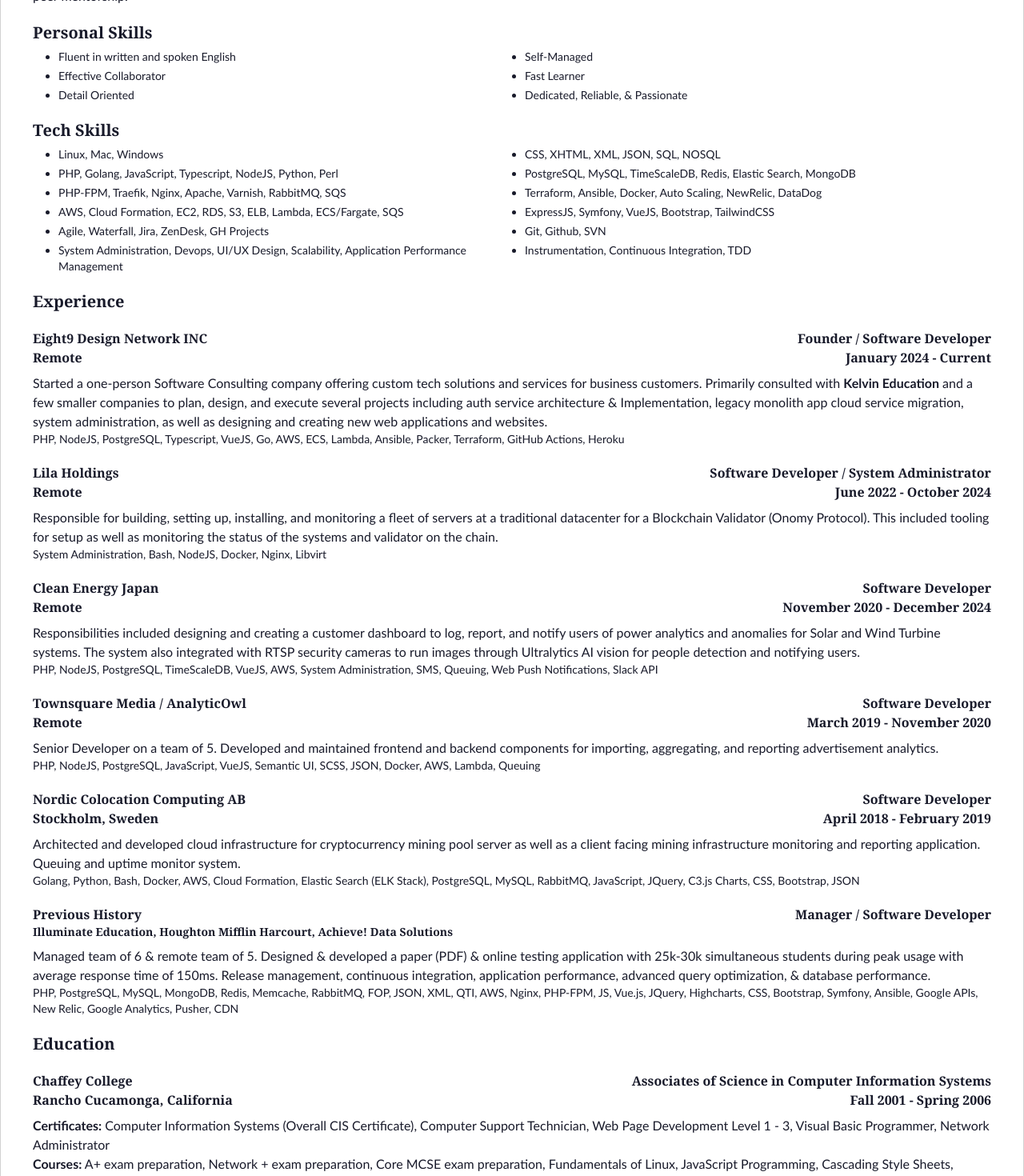
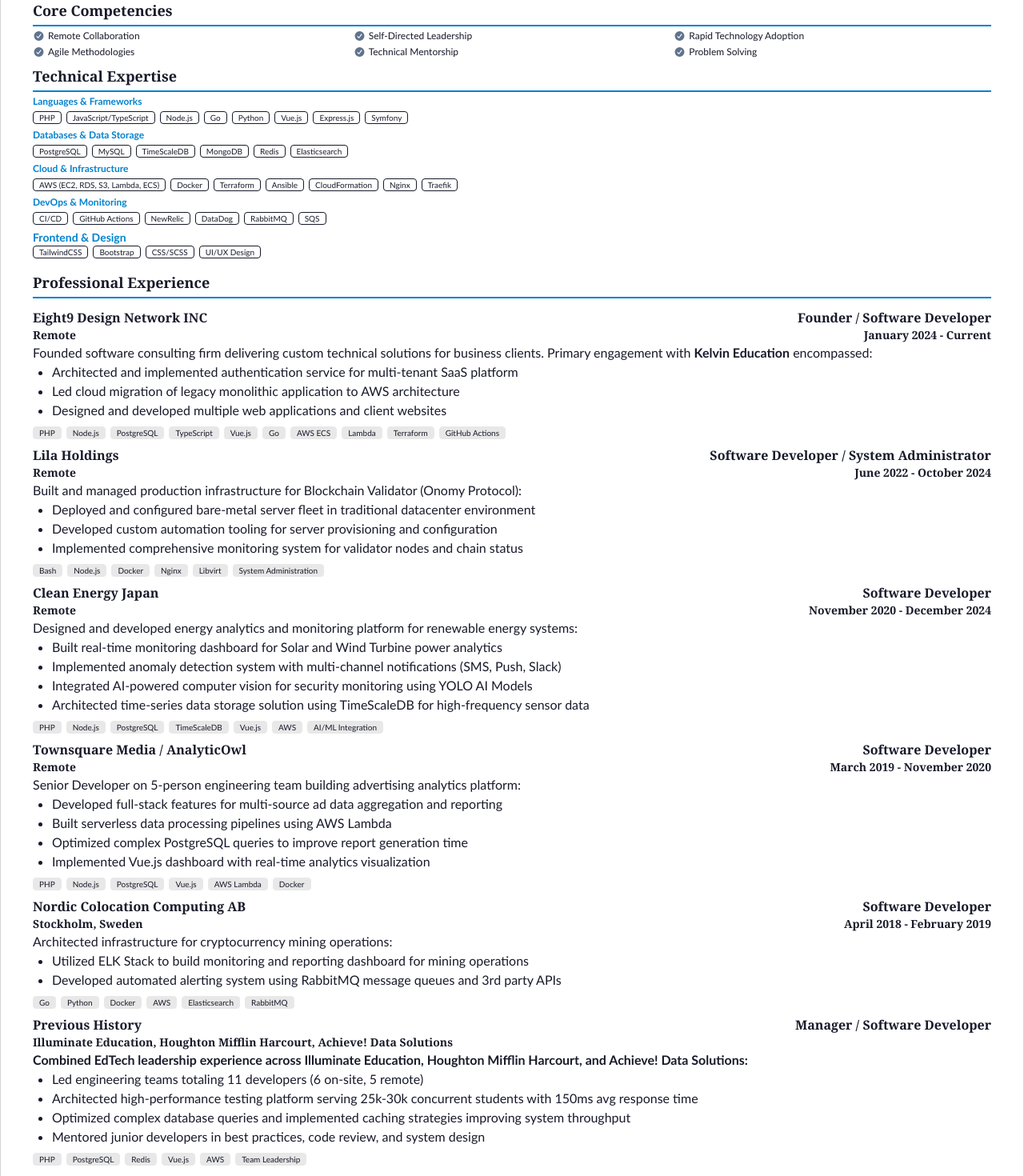
Before and after one commit to Twenty7/mt-resume, a Vue app: page / in a window 1280 px wide. Shown: the part 360-1830 px from the top of the page at 80% size. Built offline with nearby package versions, Linux system fonts and the light colour scheme; a web font is replaced by a local one.

Commit message:
Rework resume content and visuals

```diff
--- a/src/components/ExpComponent.vue
+++ b/src/components/ExpComponent.vue
@@ -35,12 +35,12 @@
 </script>
 <template>
   <div class="exp-component">
-    <div class="exp-container flex mt-5 mb-2">
+    <div class="exp-container flex mt-2">
       <div :class="`w-${props.leftWidth} flex-auto`">
         <div class="subtitle font-bold">
           {{ props.company }}
         </div>
-        <div class="subtitle font-semibold" :class="props.locationClass">
+        <div class="subtitle font-semibold text-sm" :class="props.locationClass">
           {{ props.location }}
         </div>
       </div>
@@ -48,7 +48,7 @@
         <div class="subtitle font-bold">
           {{ props.title }}
         </div>
-        <div class="subtitle font-semibold">
+        <div class="subtitle font-semibold text-sm">
           {{ props.date }}
         </div>
       </div>
--- a/src/components/Home.vue
+++ b/src/components/Home.vue
@@ -34,43 +34,101 @@
         </div>
       </div>
 
-      <h2 class="subtitle text-xl font-bold">Summary</h2>
-      <p>
-        Senior Software Developer with more than 10 years of professional experience in architecting and developing online web applications as well as their supporting infrastructure. Primary technical focus points include PHP, Javascript, NodeJS, GO, PostgreSQL, AWS, Docker, Terraform, Ansible, as well as instrumentation and application optimization for high throughput web applications. Strong background in system architecture, requirements gathering, project management, leadership, and peer mentorship.
+      <h2 class="subtitle text-lg font-bold mt-1 mb-1 border-b-2 border-primary">Professional Summary</h2>
+      <p class="leading-normal">
+        Senior Software Developer with 15+ years of professional experience architecting and delivering high-performance web applications across Education Technology, Blockchain, Energy Analytics, and Media Advertisement industries. Proven expertise in full-stack development, cloud infrastructure, and DevOps practices. Specialized in building scalable systems capable of handling 25k+ concurrent users with sub-200ms response times. Strong track record in technical leadership, system architecture, and cross-functional collaboration.
       </p>
 
-      <h2 class="subtitle text-xl font-bold">Personal Skills</h2>
-      <div class="mx-8">
-        <ul class="list-disc grid grid-cols-2 text-sm gap-x-8 gap-y-1 text-sm">
-          <li>Fluent in written and spoken English</li>
-          <li>Self-Managed</li>
-          <li>Effective Collaborator</li>
-          <li>Fast Learner</li>
-          <li>Detail Oriented</li>
-          <li>Dedicated, Reliable, & Passionate</li>
-        </ul>
+      <h2 class="subtitle text-lg font-bold mt-2 mb-1 border-b-2 border-primary pb-1">Core Competencies</h2>
+      <div class="grid grid-cols-2 md:grid-cols-3 gap-1 text-xs">
+        <div class="flex items-center gap-1">
+          <FontAwesomeIcon :icon="['fa', 'check-circle']" class="text-secondary" />
+          <span>Remote Collaboration</span>
+        </div>
+        <div class="flex items-center gap-1">
+          <FontAwesomeIcon :icon="['fa', 'check-circle']" class="text-secondary" />
+          <span>Self-Directed Leadership</span>
+        </div>
+        <div class="flex items-center gap-1">
+          <FontAwesomeIcon :icon="['fa', 'check-circle']" class="text-secondary" />
+          <span>Rapid Technology Adoption</span>
+        </div>
+        <div class="flex items-center gap-1">
+          <FontAwesomeIcon :icon="['fa', 'check-circle']" class="text-secondary" />
+          <span>Agile Methodologies</span>
+        </div>
+        <div class="flex items-center gap-1">
+          <FontAwesomeIcon :icon="['fa', 'check-circle']" class="text-secondary" />
+          <span>Technical Mentorship</span>
+        </div>
+        <div class="flex items-center gap-1">
+          <FontAwesomeIcon :icon="['fa', 'check-circle']" class="text-secondary" />
+          <span>Problem Solving</span>
+        </div>
       </div>
 
-      <h2 class="subtitle text-xl font-bold">Tech Skills</h2>
-      <div class="mx-8">
-        <ul class="list-disc grid grid-cols-2 text-sm gap-x-8 gap-y-1 text-sm">
-          <li>Linux, Mac, Windows</li>
-          <li>CSS, XHTML, XML, JSON, SQL, NOSQL</li>
-          <li>PHP, Golang, JavaScript, Typescript, NodeJS, Python, Perl</li>
-          <li>PostgreSQL, MySQL, TimeScaleDB, Redis, Elastic Search, MongoDB</li>
-          <li>PHP-FPM, Traefik, Nginx, Apache, Varnish, RabbitMQ, SQS</li>
-          <li>Terraform, Ansible, Docker, Auto Scaling, NewRelic, DataDog</li>
-          <li>AWS, Cloud Formation, EC2, RDS, S3, ELB, Lambda, ECS/Fargate, SQS</li>
-          <li>ExpressJS, Symfony, VueJS, Bootstrap, TailwindCSS</li>
-          <li>Agile, Waterfall, Jira, ZenDesk, GH Projects</li>
-          <li>Git, Github, SVN</li>
-          <li>System Administration, Devops, UI/UX Design, Scalability, Application Performance Management</li>
-          <li>Instrumentation, Continuous Integration, TDD</li>
-        </ul>
+      <h2 class="subtitle text-lg font-bold mt-2 mb-1 border-b-2 border-primary pb-1">Technical Expertise</h2>
+      <div class="space-y-1.5">
+        <div>
+          <h3 class="font-semibold text-xs text-primary mb-1">Languages & Frameworks</h3>
+          <div class="flex flex-wrap gap-1.5">
+            <span class="badge badge-outline badge-xs">PHP</span>
+            <span class="badge badge-outline badge-xs">JavaScript/TypeScript</span>
+            <span class="badge badge-outline badge-xs">Node.js</span>
+            <span class="badge badge-outline badge-xs">Go</span>
+            <span class="badge badge-outline badge-xs">Python</span>
+            <span class="badge badge-outline badge-xs">Vue.js</span>
+            <span class="badge badge-outline badge-xs">Express.js</span>
+            <span class="badge badge-outline badge-xs">Symfony</span>
+          </div>
+        </div>
+        <div>
+          <h3 class="font-semibold text-xs text-primary mb-1">Databases & Data Storage</h3>
+          <div class="flex flex-wrap gap-1.5">
+            <span class="badge badge-outline badge-xs">PostgreSQL</span>
+            <span class="badge badge-outline badge-xs">MySQL</span>
+            <span class="badge badge-outline badge-xs">TimeScaleDB</span>
+            <span class="badge badge-outline badge-xs">MongoDB</span>
+            <span class="badge badge-outline badge-xs">Redis</span>
+            <span class="badge badge-outline badge-xs">Elasticsearch</span>
+          </div>
+        </div>
+        <div>
+          <h3 class="font-semibold text-xs text-primary mb-1">Cloud & Infrastructure</h3>
+          <div class="flex flex-wrap gap-1.5">
+            <span class="badge badge-outline badge-xs">AWS (EC2, RDS, S3, Lambda, ECS)</span>
+            <span class="badge badge-outline badge-xs">Docker</span>
+            <span class="badge badge-outline badge-xs">Terraform</span>
+            <span class="badge badge-outline badge-xs">Ansible</span>
+            <span class="badge badge-outline badge-xs">CloudFormation</span>
+            <span class="badge badge-outline badge-xs">Nginx</span>
+            <span class="badge badge-outline badge-xs">Traefik</span>
+          </div>
+        </div>
+        <div>
+          <h3 class="font-semibold text-xs text-primary mb-1">DevOps & Monitoring</h3>
+          <div class="flex flex-wrap gap-1.5">
+            <span class="badge badge-outline badge-xs">CI/CD</span>
+            <span class="badge badge-outline badge-xs">GitHub Actions</span>
+            <span class="badge badge-outline badge-xs">NewRelic</span>
+            <span class="badge badge-outline badge-xs">DataDog</span>
+            <span class="badge badge-outline badge-xs">RabbitMQ</span>
+            <span class="badge badge-outline badge-xs">SQS</span>
+          </div>
+        </div>
+        <div>
+          <h3 class="font-semibold text-sm text-primary">Frontend & Design</h3>
+          <div class="flex flex-wrap gap-1.5">
+            <span class="badge badge-outline badge-xs">TailwindCSS</span>
+            <span class="badge badge-outline badge-xs">Bootstrap</span>
+            <span class="badge badge-outline badge-xs">CSS/SCSS</span>
+            <span class="badge badge-outline badge-xs">UI/UX Design</span>
+          </div>
+        </div>
       </div>
 
 
-      <h2 class="subtitle text-xl font-bold">Experience</h2>
+      <h2 class="subtitle text-lg font-bold mt-4 mb-3 border-b-2 border-primary pb-1">Professional Experience</h2>
 
       <ExpComponent
         company="Eight9 Design Network INC"
@@ -78,13 +136,26 @@
         location="Remote"
         date="January 2024 - Current"
       >
-        <p>
-          Started a one-person Software Consulting company offering custom tech solutions and services for business customers.
-          Primarily consulted with <strong>Kelvin Education</strong> and a few smaller companies to plan, design, and execute several projects including auth service architecture & Implementation, legacy monolith app cloud service migration, system administration, as well as designing and creating new web applications and websites.
+        <p class="leading-normal">
+          Founded software consulting firm delivering custom technical solutions for business clients. Primary engagement with <strong>Kelvin Education</strong> encompassed:
         </p>
-        <p class="text-sm">
-          PHP, NodeJS, PostgreSQL, Typescript, VueJS, Go, AWS, ECS, Lambda, Ansible, Packer, Terraform, GitHub Actions, Heroku
-        </p>
+        <ul class="list-disc ml-6">
+          <li>Architected and implemented authentication service for multi-tenant SaaS platform</li>
+          <li>Led cloud migration of legacy monolithic application to AWS architecture</li>
+          <li>Designed and developed multiple web applications and client websites</li>
+        </ul>
+        <div class="mt-2 flex flex-wrap gap-1.5">
+          <span class="badge badge-sm badge-ghost badge-xs">PHP</span>
+          <span class="badge badge-sm badge-ghost badge-xs">Node.js</span>
+          <span class="badge badge-sm badge-ghost badge-xs">PostgreSQL</span>
+          <span class="badge badge-sm badge-ghost badge-xs">TypeScript</span>
+          <span class="badge badge-sm badge-ghost badge-xs">Vue.js</span>
+          <span class="badge badge-sm badge-ghost badge-xs">Go</span>
+          <span class="badge badge-sm badge-ghost badge-xs">AWS ECS</span>
+          <span class="badge badge-sm badge-ghost badge-xs">Lambda</span>
+          <span class="badge badge-sm badge-ghost badge-xs">Terraform</span>
+          <span class="badge badge-sm badge-ghost badge-xs">GitHub Actions</span>
+        </div>
       </ExpComponent>
 
 
@@ -94,12 +165,22 @@
         location="Remote"
         date="June 2022 - October 2024"
       >
-        <p>
-          Responsible for building, setting up, installing, and monitoring a fleet of servers at a traditional datacenter for a Blockchain Validator (Onomy Protocol). This included tooling for setup as well as monitoring the status of the systems and validator on the chain.
+        <p class="leading-normal">
+          Built and managed production infrastructure for Blockchain Validator (Onomy Protocol):
         </p>
-        <p class="text-sm">
-          System Administration, Bash, NodeJS, Docker, Nginx, Libvirt
-        </p>
+        <ul class="list-disc ml-6">
+          <li>Deployed and configured bare-metal server fleet in traditional datacenter environment</li>
+          <li>Developed custom automation tooling for server provisioning and configuration</li>
+          <li>Implemented comprehensive monitoring system for validator nodes and chain status</li>
+        </ul>
+        <div class="mt-2 flex flex-wrap gap-1.5">
+          <span class="badge badge-sm badge-ghost badge-xs">Bash</span>
+          <span class="badge badge-sm badge-ghost badge-xs">Node.js</span>
+          <span class="badge badge-sm badge-ghost badge-xs">Docker</span>
+          <span class="badge badge-sm badge-ghost badge-xs">Nginx</span>
+          <span class="badge badge-sm badge-ghost badge-xs">Libvirt</span>
+          <span class="badge badge-sm badge-ghost badge-xs">System Administration</span>
+        </div>
       </ExpComponent>
 
       <ExpComponent
@@ -108,12 +189,24 @@
         location="Remote"
         date="November 2020 - December 2024"
       >
-        <p>
-          Responsibilities included designing and creating a customer dashboard to log, report, and notify users of power analytics and anomalies for Solar and Wind Turbine systems. The system also integrated with RTSP security cameras to run images through Ultralytics AI vision for people detection and notifying users.
+        <p class="leading-normal">
+          Designed and developed energy analytics and monitoring platform for renewable energy systems:
         </p>
-        <p class="text-sm">
-          PHP, NodeJS, PostgreSQL, TimeScaleDB, VueJS, AWS, System Administration, SMS, Queuing, Web Push Notifications, Slack API
-        </p>
+        <ul class="list-disc ml-6">
+          <li>Built real-time monitoring dashboard for Solar and Wind Turbine power analytics</li>
+          <li>Implemented anomaly detection system with multi-channel notifications (SMS, Push, Slack)</li>
+          <li>Integrated AI-powered computer vision for security monitoring using YOLO AI Models</li>
+          <li>Architected time-series data storage solution using TimeScaleDB for high-frequency sensor data</li>
+        </ul>
+        <div class="mt-2 flex flex-wrap gap-1.5">
+          <span class="badge badge-sm badge-ghost badge-xs">PHP</span>
+          <span class="badge badge-sm badge-ghost badge-xs">Node.js</span>
+          <span class="badge badge-sm badge-ghost badge-xs">PostgreSQL</span>
+          <span class="badge badge-sm badge-ghost badge-xs">TimeScaleDB</span>
+          <span class="badge badge-sm badge-ghost badge-xs">Vue.js</span>
+          <span class="badge badge-sm badge-ghost badge-xs">AWS</span>
+          <span class="badge badge-sm badge-ghost badge-xs">AI/ML Integration</span>
+        </div>
       </ExpComponent>
 
       <ExpComponent
@@ -122,12 +215,23 @@
         location="Remote"
         date="March 2019 - November 2020"
       >
-        <p>
-          Senior Developer on a team of 5. Developed and maintained frontend and backend components for importing, aggregating, and reporting advertisement analytics.
+        <p class="leading-normal">
+          Senior Developer on 5-person engineering team building advertising analytics platform:
         </p>
-        <p class="text-sm">
-          PHP, NodeJS, PostgreSQL, JavaScript, VueJS, Semantic UI, SCSS, JSON, Docker, AWS, Lambda, Queuing
-        </p>
+        <ul class="list-disc ml-6">
+          <li>Developed full-stack features for multi-source ad data aggregation and reporting</li>
+          <li>Built serverless data processing pipelines using AWS Lambda</li>
+          <li>Optimized complex PostgreSQL queries to improve report generation time</li>
+          <li>Implemented Vue.js dashboard with real-time analytics visualization</li>
+        </ul>
+        <div class="mt-2 flex flex-wrap gap-1.5">
+          <span class="badge badge-sm badge-ghost badge-xs">PHP</span>
+          <span class="badge badge-sm badge-ghost badge-xs">Node.js</span>
+          <span class="badge badge-sm badge-ghost badge-xs">PostgreSQL</span>
+          <span class="badge badge-sm badge-ghost badge-xs">Vue.js</span>
+          <span class="badge badge-sm badge-ghost badge-xs">AWS Lambda</span>
+          <span class="badge badge-sm badge-ghost badge-xs">Docker</span>
+        </div>
       </ExpComponent>
 
       <ExpComponent
@@ -136,12 +240,21 @@
         location="Stockholm, Sweden"
         date="April 2018 - February 2019"
       >
-        <p>
-          Architected and developed cloud infrastructure for cryptocurrency mining pool server as well as a client facing mining infrastructure monitoring and reporting application. Queuing and uptime monitor system.
+        <p class="leading-normal">
+          Architected infrastructure for cryptocurrency mining operations:
         </p>
-        <p class="text-sm">
-          Golang, Python, Bash, Docker, AWS, Cloud Formation, Elastic Search (ELK Stack), PostgreSQL, MySQL, RabbitMQ, JavaScript, JQuery, C3.js Charts, CSS, Bootstrap, JSON
-        </p>
+        <ul class="list-disc ml-6">
+          <li>Utilized ELK Stack to build monitoring and reporting dashboard for mining operations</li>
+          <li>Developed automated alerting system using RabbitMQ message queues and 3rd party APIs</li>
+        </ul>
+        <div class="mt-2 flex flex-wrap gap-1.5">
+          <span class="badge badge-sm badge-ghost badge-xs">Go</span>
+          <span class="badge badge-sm badge-ghost badge-xs">Python</span>
+          <span class="badge badge-sm badge-ghost badge-xs">Docker</span>
+          <span class="badge badge-sm badge-ghost badge-xs">AWS</span>
+          <span class="badge badge-sm badge-ghost badge-xs">Elasticsearch</span>
+          <span class="badge badge-sm badge-ghost badge-xs">RabbitMQ</span>
+        </div>
       </ExpComponent>
 
       <ExpComponent
@@ -153,16 +266,27 @@
         :leftWidth="3"
         :rightWidth="2"
       >
-        <p>
-          Managed team of 6 & remote team of 5. Designed & developed a paper (PDF) & online testing application with 25k-30k simultaneous students during peak usage with average response time of 150ms. Release management, continuous integration, application performance, advanced query optimization, & database performance.
+        <p class="leading-normal">
+          <strong>Combined EdTech leadership experience across Illuminate Education, Houghton Mifflin Harcourt, and Achieve! Data Solutions:</strong>
         </p>
-        <p class="text-sm">
-          PHP, PostgreSQL, MySQL, MongoDB, Redis, Memcache, RabbitMQ, FOP, JSON, XML, QTI, AWS, Nginx, PHP-FPM, JS, Vue.js, JQuery, Highcharts, CSS, Bootstrap, Symfony, Ansible, Google APIs, New Relic, Google Analytics, Pusher, CDN
-        </p>
+        <ul class="list-disc ml-6">
+          <li>Led engineering teams totaling 11 developers (6 on-site, 5 remote)</li>
+          <li>Architected high-performance testing platform serving 25k-30k concurrent students with 150ms avg response time</li>
+          <li>Optimized complex database queries and implemented caching strategies improving system throughput</li>
+          <li>Mentored junior developers in best practices, code review, and system design</li>
+        </ul>
+        <div class="mt-2 flex flex-wrap gap-1.5">
+          <span class="badge badge-sm badge-ghost badge-xs">PHP</span>
+          <span class="badge badge-sm badge-ghost badge-xs">PostgreSQL</span>
+          <span class="badge badge-sm badge-ghost badge-xs">Redis</span>
+          <span class="badge badge-sm badge-ghost badge-xs">Vue.js</span>
+          <span class="badge badge-sm badge-ghost badge-xs">AWS</span>
+          <span class="badge badge-sm badge-ghost badge-xs">Team Leadership</span>
+        </div>
       </ExpComponent>
 
 
-      <h2 class="subtitle text-xl font-bold">Education</h2>
+      <h2 class="subtitle text-lg font-bold mt-3 mb-1 border-b-2 border-primary">Education & Certifications</h2>
 
       <ExpComponent
         company="Chaffey College"
@@ -176,7 +300,8 @@
           <span class="font-semibold">Certificates:</span> Computer Information Systems (Overall CIS Certificate), Computer Support Technician, Web Page Development Level 1 - 3, Visual Basic Programmer, Network Administrator
         </p>
         <p class="">
-          <span class="font-semibold">Courses:</span> A+ exam preparation, Network + exam preparation, Core MCSE exam preparation, Fundamentals of Linux, JavaScript Programming, Cascading Style Sheets, WebMaster Tools/CSS/DHTML, MS Frontpage, Electronic Commerce, Perl Programming, PHP Programming, Visual Basic and C++ Programming
+          <span class="font-semibold text-sm">Courses:</span>
+          <span class="text-sm">A+ exam preparation, Network + exam preparation, Core MCSE exam preparation, Fundamentals of Linux, JavaScript Programming, Cascading Style Sheets, WebMaster Tools/CSS/DHTML, MS Frontpage, Electronic Commerce, Perl Programming, PHP Programming, Visual Basic and C++ Programming</span>
         </p>
       </ExpComponent>
 
@@ -187,7 +312,8 @@
         date="Fall 1998 - Spring 2001"
       >
         <p class="">
-          <span class="font-semibold">Relevant Coursework:</span> Business Studies, Economics, Keyboarding, Fundamentals of Microsoft Office, HTML web page design, Computer Maintenance, Drafting, AutoCAD, Graphic Design.
+          <span class="font-semibold">Relevant Coursework:</span>
+          <span class="text-sm">Business Studies, Economics, Keyboarding, Fundamentals of Microsoft Office, HTML web page design, Computer Maintenance, Drafting, AutoCAD, Graphic Design.</span>
         </p>
       </ExpComponent>
 
--- a/src/main.js
+++ b/src/main.js
@@ -16,6 +16,7 @@ import {
   faHouse,
   faGlobe,
   faPrint,
+  faCheckCircle,
 } from '@fortawesome/free-solid-svg-icons';
 library.add(
   faBars,
@@ -27,6 +28,7 @@ library.add(
   faHouse,
   faGlobe,
   faPrint,
+  faCheckCircle,
 );
 import { faLinkedin } from '@fortawesome/free-brands-svg-icons'
 library.add(
--- a/src/main.scss
+++ b/src/main.scss
@@ -25,8 +25,6 @@ body {
   break-after: avoid;
 }
 h1, h2, h3, h4, h5, h6 {
-  margin-top: 1em;
-  margin-bottom: 0.3em;
   break-after: avoid;
 }
 
@@ -42,7 +40,7 @@ h1, h2, h3, h4, h5, h6 {
     margin: 0;
     padding: 0;
     max-width: 100%;
-    font-size: 0.9em;
+    font-size: 0.88em;
     .inner-container {
       padding: 0;
       border: none;
@@ -58,7 +56,7 @@ h1, h2, h3, h4, h5, h6 {
   }
   @page {
     size: auto;
-    margin: 12mm 12mm 12mm 12mm;
+    margin: 8mm 8mm 8mm 8mm;
     @top-left {
       margin-top: 5mm;
       content: "";
```
